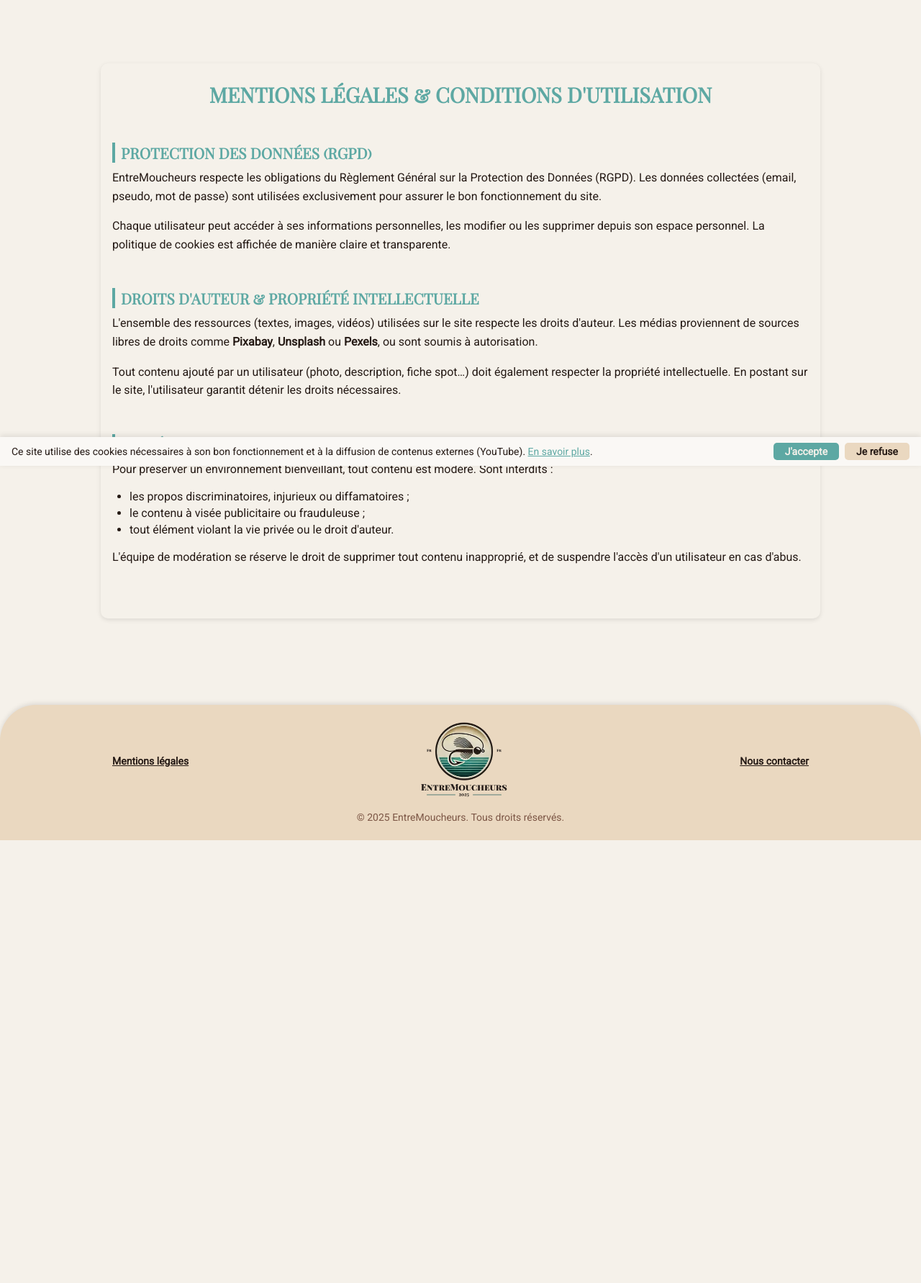
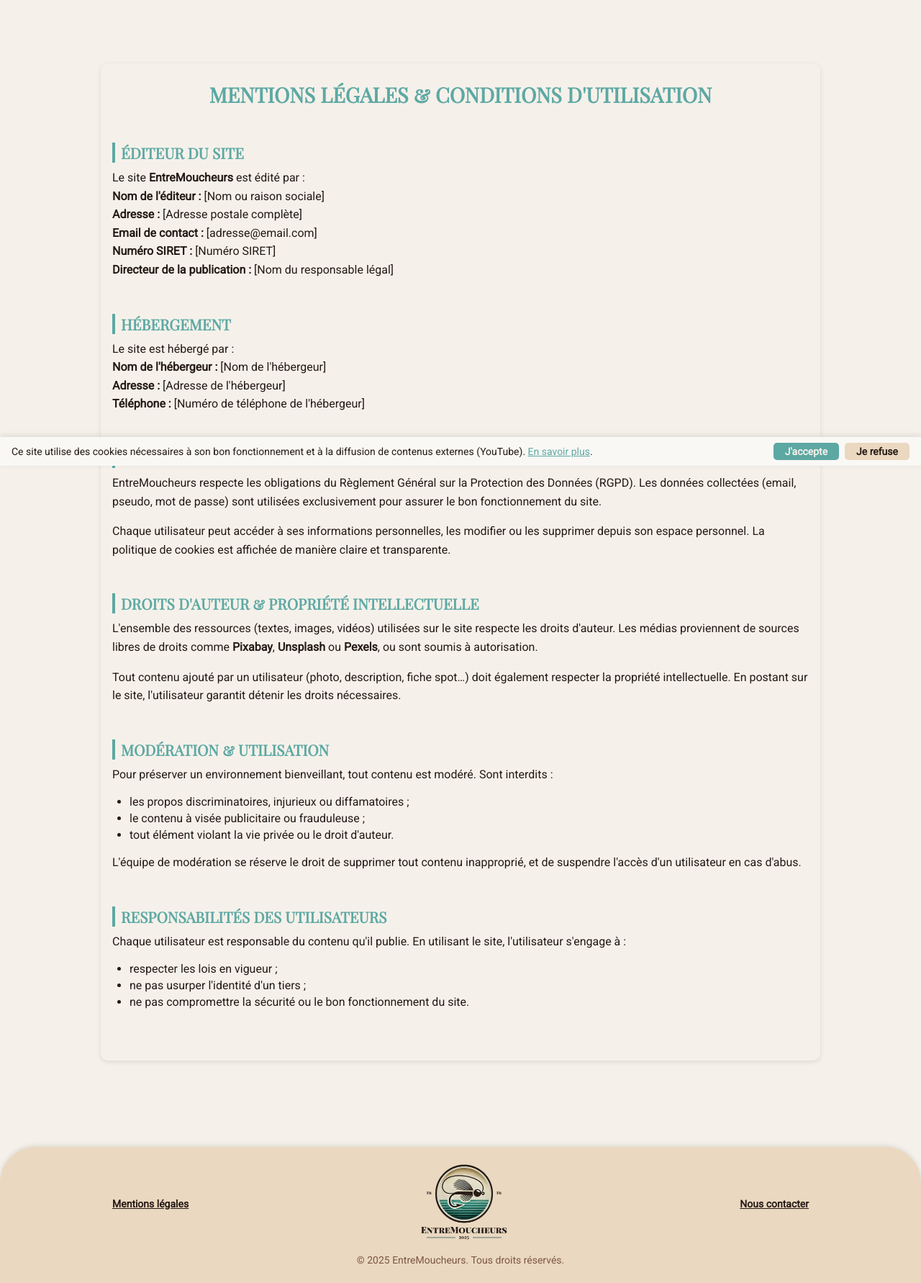
Before and after one commit to TLCostaouec/EntreMoucheurs, a PHP site: page /privacy in a window 1280 px wide. Shown: the part 153-1935 px from the top of the page at 72% size. Before the commit the page ends 1320 px from the top, so only its background shows below. Run offline with PHP 8.4, Linux system fonts and the light colour scheme; a stand-in replaces the project's code that opens the database connection; some libraries are stand-ins or nearby versions.

Commit message:
update privacy policy

```diff
--- a/app/views/privacyView.php
+++ b/app/views/privacyView.php
@@ -3,6 +3,28 @@
 <main>
     <div class="legal-container">
         <h1>Mentions légales & conditions d'utilisation</h1>
+
+        <section>
+            <h2>Éditeur du site</h2>
+            <p>
+                Le site <strong>EntreMoucheurs</strong> est édité par :<br>
+                <strong>Nom de l'éditeur :</strong> [Nom ou raison sociale]<br>
+                <strong>Adresse :</strong> [Adresse postale complète]<br>
+                <strong>Email de contact :</strong> [adresse@email.com]<br>
+                <strong>Numéro SIRET :</strong> [Numéro SIRET]<br>
+                <strong>Directeur de la publication :</strong> [Nom du responsable légal]
+            </p>
+        </section>
+
+        <section>
+            <h2>Hébergement</h2>
+            <p>
+                Le site est hébergé par :<br>
+                <strong>Nom de l'hébergeur :</strong> [Nom de l'hébergeur]<br>
+                <strong>Adresse :</strong> [Adresse de l'hébergeur]<br>
+                <strong>Téléphone :</strong> [Numéro de téléphone de l'hébergeur]
+            </p>
+        </section>
 
         <section>
             <h2>Protection des données (RGPD)</h2>
@@ -38,6 +60,18 @@
                 L'équipe de modération se réserve le droit de supprimer tout contenu inapproprié, et de suspendre l'accès d'un utilisateur en cas d'abus.
             </p>
         </section>
+
+        <section>
+            <h2>Responsabilités des utilisateurs</h2>
+            <p>
+                Chaque utilisateur est responsable du contenu qu'il publie. En utilisant le site, l'utilisateur s'engage à :
+            </p>
+            <ul role="list">
+                <li>respecter les lois en vigueur ;</li>
+                <li>ne pas usurper l'identité d'un tiers ;</li>
+                <li>ne pas compromettre la sécurité ou le bon fonctionnement du site.</li>
+            </ul>
+        </section>
     </div>
 </main>
 
```
